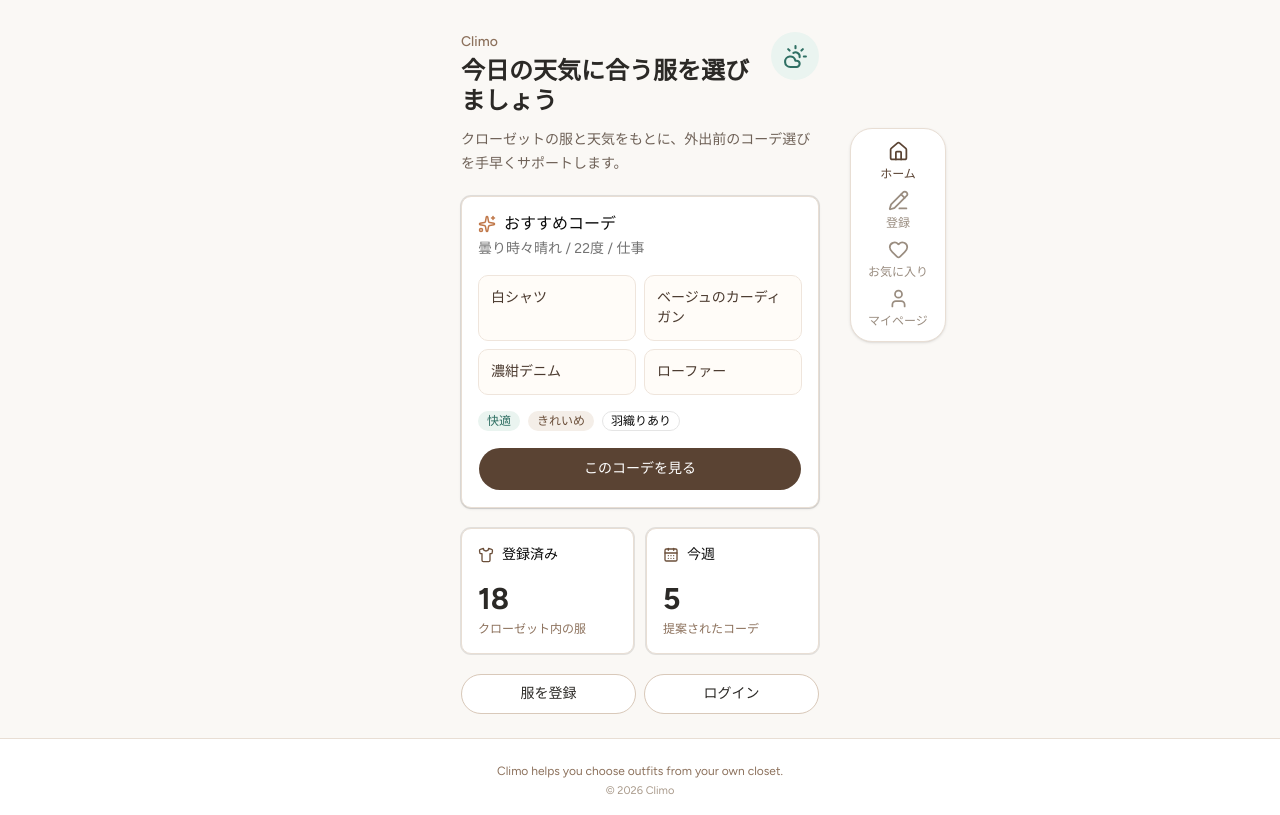
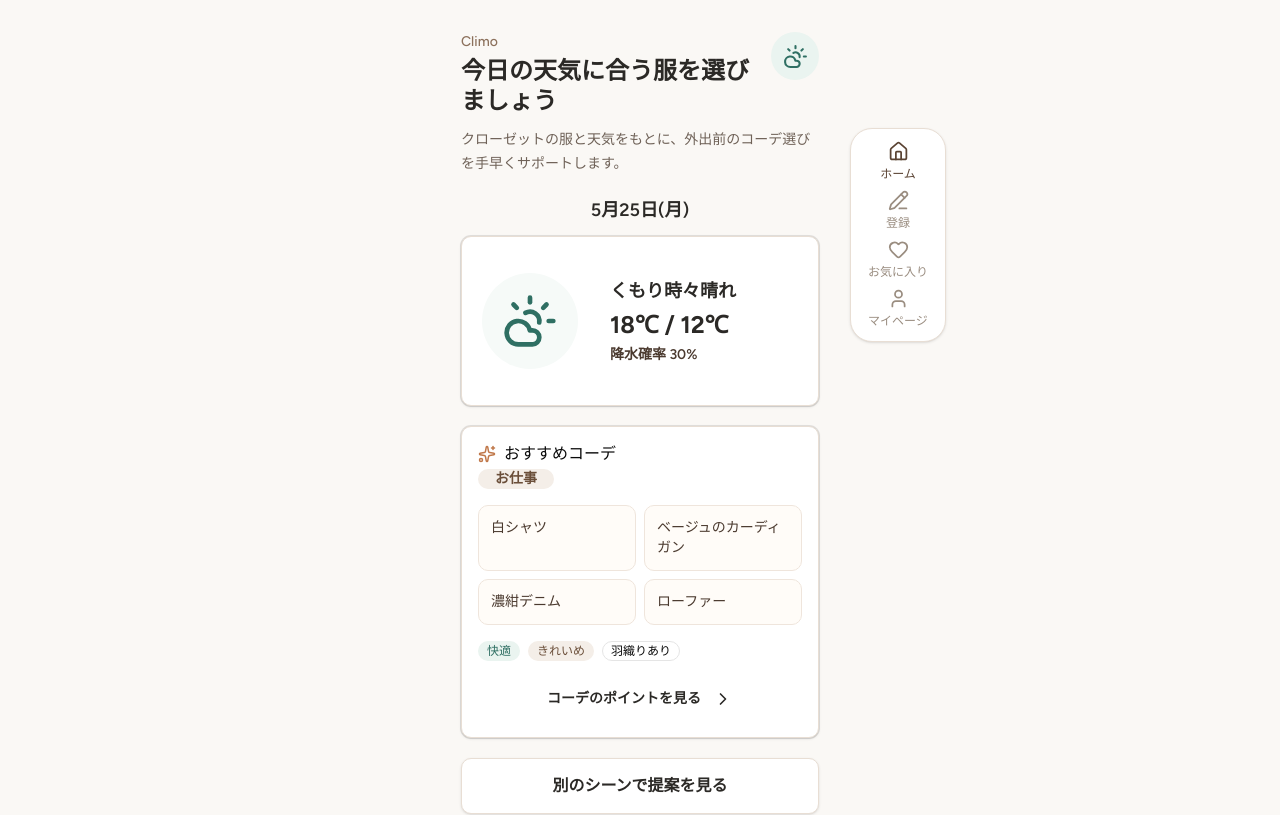
Before and after one commit to ms-engineer-bc26-01/teamB_section_9, a Next.js app in the folder frontend/: page / in a window 1280 px wide. Shown: the top 815 px of the page. Built offline with nearby package versions, Linux system fonts and the light colour scheme.

Commit message:
feat(fe): add weather card to home page

```diff
--- a/frontend/src/app/page.tsx
+++ b/frontend/src/app/page.tsx
@@ -1,18 +1,26 @@
 import Link from "next/link";
-import { CalendarDays, CloudSun, Shirt, Sparkles } from "lucide-react";
+import { CalendarDays, ChevronRight, CloudSun, Shirt, Sparkles } from "lucide-react";
 
 import { Badge } from "@/components/ui/badge";
-import { Button } from "@/components/ui/button";
 import {
   Card,
   CardContent,
-  CardDescription,
   CardHeader,
   CardTitle,
 } from "@/components/ui/card";
 
+const today = new Date();
+
+const weekdayLabels = ["日", "月", "火", "水", "木", "金", "土"];
+
+const todayLabel = `${today.getMonth() + 1}月${today.getDate()}日(${weekdayLabels[today.getDay()]})`;
+
 const mockHomeData = {
-  weather: "曇り時々晴れ / 22度 / 仕事",
+  weatherLabel: "くもり時々晴れ",
+  highTemperature: 18,
+  lowTemperature: 12,
+  precipitationProbability: 30,
+  sceneLabel: "お仕事",
   clothesCount: 18,
   weeklyOutfitCount: 5,
 };
@@ -39,13 +47,41 @@ export default function Home() {
         </p>
       </section>
 
+            <section aria-label="今日の天気" className="space-y-3">
+        <p className="text-center text-lg font-semibold text-[#2B2926]">
+          {todayLabel}
+        </p>
+
+        <Card className="rounded-lg border border-[#E8DED4] shadow-sm">
+          <CardContent className="flex items-center gap-8 px-5 py-5">
+            <div className="flex size-24 shrink-0 items-center justify-center rounded-full bg-[#F6FAF8] text-[#2F6F63]">
+              <CloudSun aria-hidden="true" size={56} />
+            </div>
+
+            <div className="space-y-1">
+              <p className="text-lg font-bold text-[#2B2926]">
+                {mockHomeData.weatherLabel}
+              </p>
+              <p className="text-2xl font-bold text-[#2B2926]">
+                {mockHomeData.highTemperature}℃ / {mockHomeData.lowTemperature}℃
+              </p>
+              <p className="text-sm font-semibold text-[#4B3A2F]">
+                降水確率 {mockHomeData.precipitationProbability}%
+              </p>
+            </div>
+          </CardContent>
+        </Card>
+      </section>
+
       <Card className="rounded-lg border border-[#E8DED4] shadow-sm">
         <CardHeader>
           <CardTitle className="flex items-center gap-2">
             <Sparkles aria-hidden="true" size={18} className="text-[#C0784A]" />
             おすすめコーデ
           </CardTitle>
-          <CardDescription>{mockHomeData.weather}</CardDescription>
+          <Badge className="w-fit bg-[#F4EEE8] px-4 py-1 text-sm font-semibold text-[#6B4F3A]">
+            {mockHomeData.sceneLabel}
+          </Badge>
         </CardHeader>
         <CardContent className="space-y-4">
           <div className="grid grid-cols-2 gap-2">
@@ -65,19 +101,24 @@ export default function Home() {
             <Badge variant="outline">羽織りあり</Badge>
           </div>
 
-          <Button
-            asChild
-            className="h-11 w-full bg-[#5A4333] text-white hover:bg-[#4A372A]"
+          <Link
+            href="/outfits/preview"
+            aria-label={`${mockHomeData.sceneLabel}のコーデのポイントを見る`}
+            className="flex items-center justify-center gap-3 py-3 text-sm font-bold text-[#2B2926]"
           >
-            <Link
-              href="/outfits/preview"
-              aria-label={`${mockHomeData.weather}におすすめのコーデ詳細を見る`}
-            >
-              このコーデを見る
-            </Link>
-          </Button>
+            コーデのポイントを見る
+            <ChevronRight aria-hidden="true" size={20} />
+          </Link>
         </CardContent>
       </Card>
+
+      <Link
+        href="/scenes"
+        aria-label="別のシーンで提案を見る"
+        className="flex h-14 items-center justify-center gap-3 rounded-lg border border-[#E8DED4] bg-white text-base font-bold text-[#2B2926] shadow-sm hover:bg-[#FFFCF8]"
+      >
+        別のシーンで提案を見る
+      </Link>
 
       <section aria-label="クローゼットサマリー" className="grid grid-cols-2 gap-3">
         <Card className="rounded-lg border border-[#E8DED4]">
@@ -110,15 +151,6 @@ export default function Home() {
           </CardContent>
         </Card>
       </section>
-
-      <div className="flex gap-2">
-        <Button asChild variant="outline" className="h-10 flex-1 border-[#D9C9BA] bg-white">
-          <Link href="/clothes/new">服を登録</Link>
-        </Button>
-        <Button asChild variant="outline" className="h-10 flex-1 border-[#D9C9BA] bg-white">
-          <Link href="/login">ログイン</Link>
-        </Button>
-      </div>
     </div>
   );
 }
```
